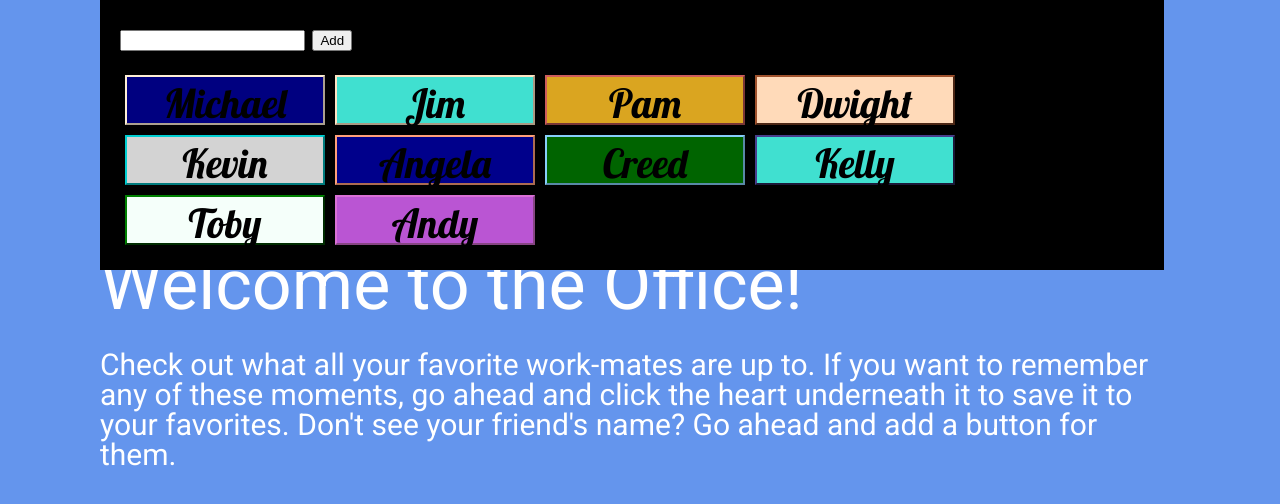
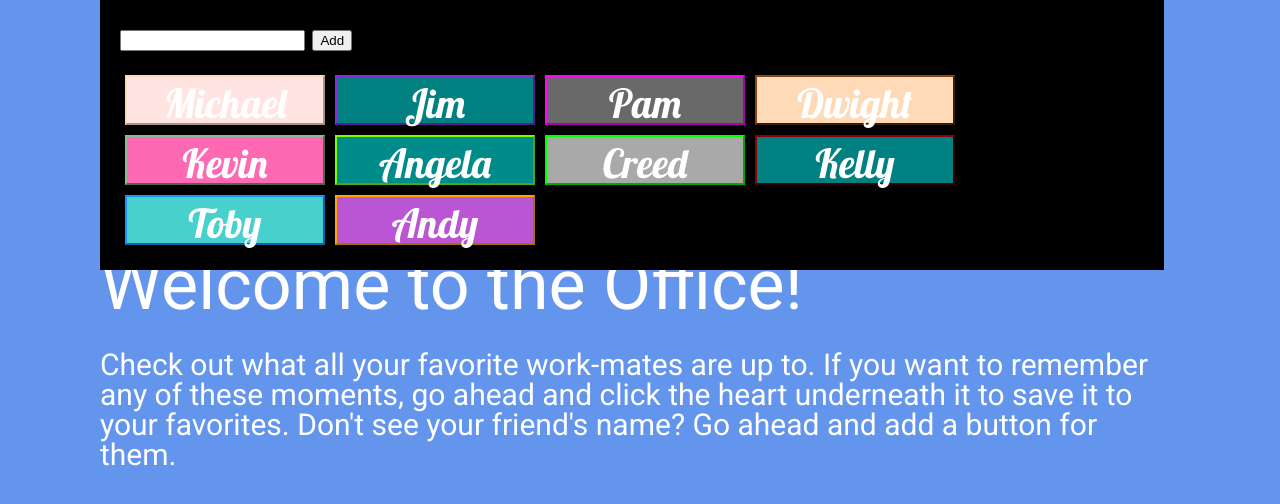
Before and after one commit to Jacobugath/Giphy, a plain HTML site: page index.html in a window 1280 px wide. Drawn offline with nearby package versions, Linux system fonts and the light colour scheme.

Commit message:
Fixed Colors

```diff
--- a/assests/CSS/style.css
+++ b/assests/CSS/style.css
@@ -1,3 +1,6 @@
+.imgURL{
+    width: 250px;
+}
 .ig {
     padding-right: 50px;
     padding-left: 50px;
@@ -5,6 +8,8 @@
     padding-bottom: 5px;
     float: left;
     margin: 5px;
+    Width: 300px;
+    float: left;
 }
 .gifHeart {
     height: 30px;
@@ -27,6 +32,7 @@ body {
     font-family: "Lobster", cursive;
     font-size: 40px;
     margin: 5px;
+    color: White;
 }
 #buttons,
 #input {
@@ -44,6 +50,7 @@ body {
     margin-left: auto;
     margin-right: auto;
     padding-left: 100px;
+    width: 250px;
 }
 #input {
     position: fixed;
--- a/assests/Javascript/app.js
+++ b/assests/Javascript/app.js
@@ -1,23 +1,13 @@
 //Declaring Global Variables
 var colors = [
-    "AntiqueWhite ",
     "Aqua ",
-    "Aquamarine ",
-    "Azure ",
-    "Beige ",
-    "Bisque ",
     "Black ",
-    "BlanchedAlmond ",
     "Blue ",
     "BlueViolet ",
     "Brown ",
     "BurlyWood ",
-    "CadetBlue ",
-    "Chartreuse ",
     "Chocolate ",
     "Coral ",
-    "CornflowerBlue ",
-    "Cornsilk ",
     "Crimson ",
     "Cyan ",
     "DarkBlue ",
@@ -45,45 +35,20 @@ var colors = [
     "DimGrey ",
     "DodgerBlue ",
     "FireBrick ",
-    "FloralWhite ",
     "ForestGreen ",
     "Fuchsia ",
-    "Gainsboro ",
-    "GhostWhite ",
     "Gold ",
     "GoldenRod ",
     "Gray ",
     "Grey ",
     "Green ",
     "GreenYellow ",
-    "HoneyDew ",
     "HotPink ",
     "IndianRed  ",
     "Indigo  ",
-    "Ivory ",
-    "Khaki ",
-    "Lavender ",
-    "LavenderBlush ",
     "LawnGreen ",
-    "LemonChiffon ",
-    "LightBlue ",
-    "LightCoral ",
-    "LightCyan ",
-    "LightGoldenRodYellow ",
-    "LightGray ",
-    "LightGrey ",
-    "LightGreen ",
-    "LightPink ",
-    "LightSalmon ",
-    "LightSeaGreen ",
-    "LightSkyBlue ",
-    "LightSlateGray ",
-    "LightSlateGrey ",
-    "LightSteelBlue ",
-    "LightYellow ",
     "Lime ",
     "LimeGreen ",
-    "Linen ",
     "Magenta ",
     "Maroon ",
     "MediumAquaMarine ",
@@ -96,22 +61,13 @@ var colors = [
     "MediumTurquoise ",
     "MediumVioletRed ",
     "MidnightBlue ",
-    "MintCream ",
     "MistyRose ",
-    "Moccasin ",
-    "NavajoWhite ",
     "Navy ",
-    "OldLace ",
     "Olive ",
     "OliveDrab ",
     "Orange ",
     "OrangeRed ",
     "Orchid ",
-    "PaleGoldenRod ",
-    "PaleGreen ",
-    "PaleTurquoise ",
-    "PaleVioletRed ",
-    "PapayaWhip ",
     "PeachPuff ",
     "Peru ",
     "Pink ",
@@ -126,27 +82,14 @@ var colors = [
     "Salmon ",
     "SandyBrown ",
     "SeaGreen ",
-    "SeaShell ",
     "Sienna ",
-    "Silver ",
-    "SkyBlue ",
-    "SlateBlue ",
-    "SlateGray ",
-    "SlateGrey ",
-    "Snow ",
     "SpringGreen ",
     "SteelBlue ",
-    "Tan ",
     "Teal ",
     "Thistle ",
     "Tomato ",
     "Turquoise ",
     "Violet ",
-    "Wheat ",
-    "White ",
-    "WhiteSmoke ",
-    "Yellow ",
-    "YellowGreen"
 ];
 
 var favs = [];
@@ -260,7 +203,7 @@ function add() {
 function loadButtons() {
     $("#buttons").empty();
     for (var i = 0; i < characters.length; i++) {
-        var rand = Math.floor(Math.random() * colors.length + 1);
+        var rand = Math.floor(Math.random() * colors.length);
 
         var searchValue = characters[i];
         var newButton = $("<button>").text(searchValue);
@@ -296,10 +239,12 @@ function buttonClick() {
                     response.data[j].images.original.url
                 );
                 var image = $("<img>").attr("src", imgURL);
+
                 var ig = $("<div>");
                 $("#gifs").append(emptyHeart);
                 ig.text("Rating: " + response.data[j].rating);
                 var image = $("<img>").attr("src", imgURL);
+                image.attr("src", imgURL);
                 emptyHeart.attr(
                     "data-url",
                     response.data[j].images.original.url
@@ -318,6 +263,7 @@ function buttonClick() {
                 var nb = $("<button>");
                 var li = $("<a>").text("Go to URL");
                 li.attr("href", response.data[j].images.original.url);
+                li.attr("class", "imgURL");
                 li.attr("download", "");
                 nb.append(li);
                 ig.addClass("ig");
@@ -329,14 +275,26 @@ function buttonClick() {
                     "data-dynamic",
                     response.data[j].images.original.url
                 );
+                image.attr(
+                    "class",
+                    "imgURL"
+                );
 
                 image.attr(
                     "data-static",
                     response.data[j].images.original_still.url
                 );
                 image.attr(
+                    "class",
+                    "imgURL"
+                );
+                image.attr(
                     "data-static",
                     response.data[j].images.original_still.url
+                );
+                image.attr(
+                    "class",
+                    "imgURL"
                 );
 
                 if (favs.indexOf(emptyHeart.attr("data-img")) >= 0) {
```
